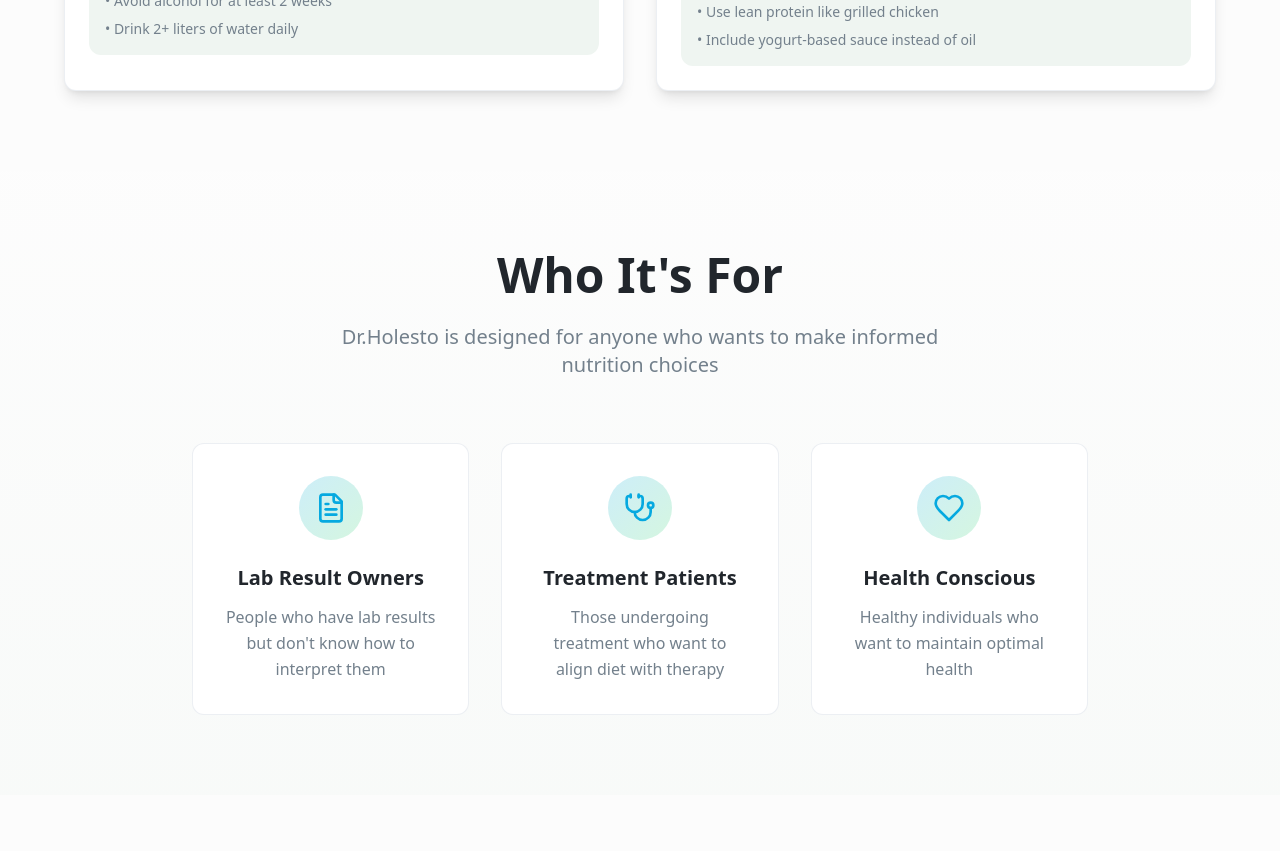
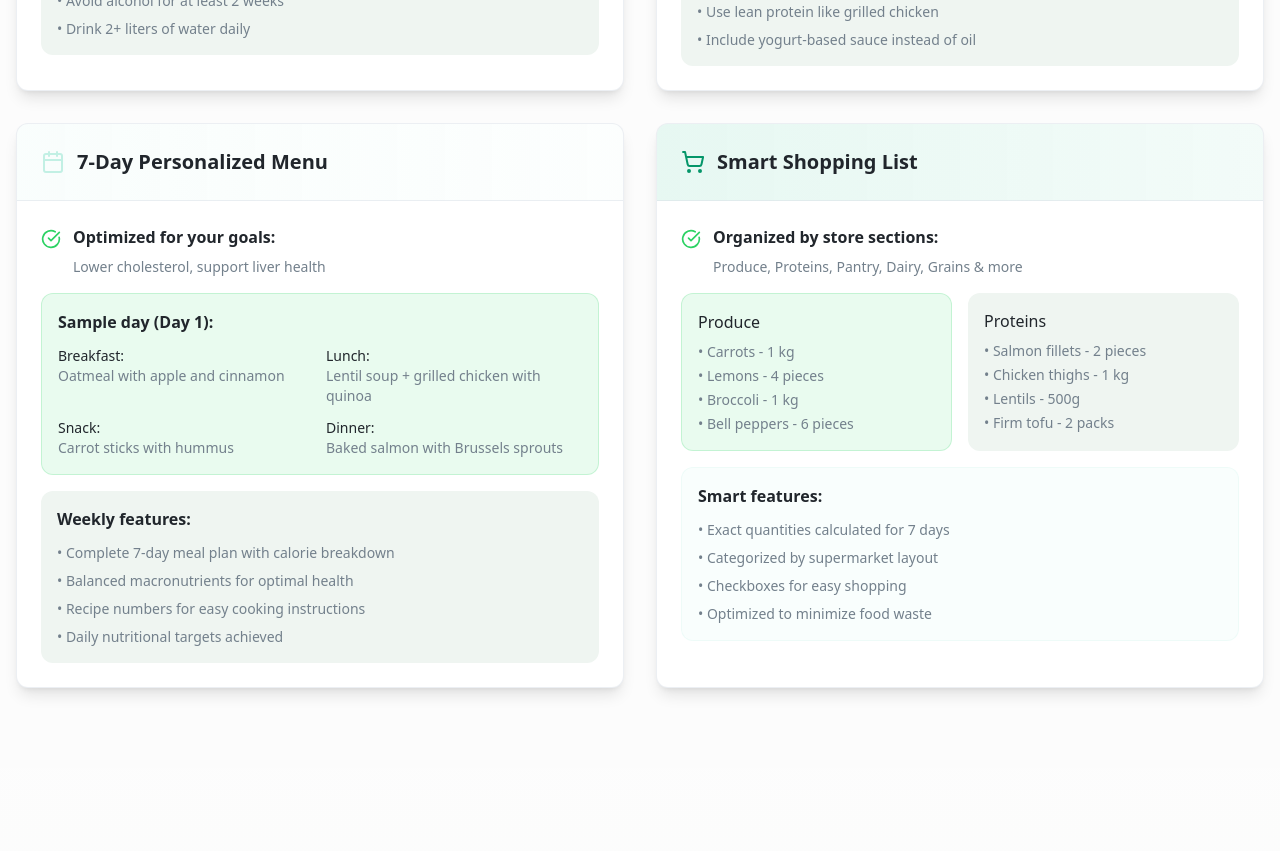
Before and after one commit to realcomp/blood-to-body-guide, a React (Vite) app: page / in a window 1280 px wide. Shown: the part 3780-4631 px from the top of the page. Built offline with nearby package versions, Linux system fonts and the light colour scheme.

Commit message:
Add menu and shopping list examples
Add two new examples to the Sample Responses section: a weekly menu and a shopping list.

```diff
--- a/src/components/SampleResponses.tsx
+++ b/src/components/SampleResponses.tsx
@@ -1,4 +1,4 @@
-import { TestTube, UtensilsCrossed, AlertTriangle, CheckCircle } from "lucide-react";
+import { TestTube, UtensilsCrossed, AlertTriangle, CheckCircle, Calendar, ShoppingCart } from "lucide-react";
 
 const SampleResponses = () => {
   return (
@@ -13,7 +13,7 @@ const SampleResponses = () => {
           </p>
         </div>
 
-        <div className="grid grid-cols-1 lg:grid-cols-2 gap-8 max-w-6xl mx-auto">
+        <div className="grid grid-cols-1 lg:grid-cols-2 gap-8 max-w-7xl mx-auto">
           {/* Blood Test Analysis */}
           <div className="bg-card rounded-xl border border-border/50 overflow-hidden shadow-lg">
             <div className="p-6 bg-gradient-to-r from-primary/10 to-primary/5 border-b border-border/50">
@@ -98,6 +98,112 @@ const SampleResponses = () => {
               </div>
             </div>
           </div>
+
+          {/* Weekly Menu */}
+          <div className="bg-card rounded-xl border border-border/50 overflow-hidden shadow-lg">
+            <div className="p-6 bg-gradient-to-r from-accent/10 to-accent/5 border-b border-border/50">
+              <div className="flex items-center gap-3">
+                <Calendar className="w-6 h-6 text-accent" />
+                <h3 className="text-xl font-semibold text-foreground">7-Day Personalized Menu</h3>
+              </div>
+            </div>
+            <div className="p-6 space-y-6">
+              <div className="space-y-4">
+                <div className="flex items-start gap-3">
+                  <CheckCircle className="w-5 h-5 text-success mt-1" />
+                  <div>
+                    <h4 className="font-semibold text-foreground mb-2">Optimized for your goals:</h4>
+                    <p className="text-sm text-muted-foreground">Lower cholesterol, support liver health</p>
+                  </div>
+                </div>
+
+                <div className="bg-success/10 rounded-lg p-4 border border-success/20">
+                  <h4 className="font-semibold text-foreground mb-3">Sample day (Day 1):</h4>
+                  <div className="grid grid-cols-2 gap-3 text-sm">
+                    <div>
+                      <span className="font-medium text-foreground">Breakfast:</span>
+                      <p className="text-muted-foreground">Oatmeal with apple and cinnamon</p>
+                    </div>
+                    <div>
+                      <span className="font-medium text-foreground">Lunch:</span>
+                      <p className="text-muted-foreground">Lentil soup + grilled chicken with quinoa</p>
+                    </div>
+                    <div>
+                      <span className="font-medium text-foreground">Snack:</span>
+                      <p className="text-muted-foreground">Carrot sticks with hummus</p>
+                    </div>
+                    <div>
+                      <span className="font-medium text-foreground">Dinner:</span>
+                      <p className="text-muted-foreground">Baked salmon with Brussels sprouts</p>
+                    </div>
+                  </div>
+                </div>
+
+                <div className="bg-secondary-soft rounded-lg p-4">
+                  <h4 className="font-semibold text-foreground mb-3">Weekly features:</h4>
+                  <ul className="space-y-2 text-sm text-muted-foreground">
+                    <li>• Complete 7-day meal plan with calorie breakdown</li>
+                    <li>• Balanced macronutrients for optimal health</li>
+                    <li>• Recipe numbers for easy cooking instructions</li>
+                    <li>• Daily nutritional targets achieved</li>
+                  </ul>
+                </div>
+              </div>
+            </div>
+          </div>
+
+          {/* Shopping List */}
+          <div className="bg-card rounded-xl border border-border/50 overflow-hidden shadow-lg">
+            <div className="p-6 bg-gradient-to-r from-emerald-500/10 to-emerald-500/5 border-b border-border/50">
+              <div className="flex items-center gap-3">
+                <ShoppingCart className="w-6 h-6 text-emerald-600" />
+                <h3 className="text-xl font-semibold text-foreground">Smart Shopping List</h3>
+              </div>
+            </div>
+            <div className="p-6 space-y-6">
+              <div className="space-y-4">
+                <div className="flex items-start gap-3">
+                  <CheckCircle className="w-5 h-5 text-success mt-1" />
+                  <div>
+                    <h4 className="font-semibold text-foreground mb-2">Organized by store sections:</h4>
+                    <p className="text-sm text-muted-foreground">Produce, Proteins, Pantry, Dairy, Grains & more</p>
+                  </div>
+                </div>
+
+                <div className="grid grid-cols-1 sm:grid-cols-2 gap-4">
+                  <div className="bg-success/10 rounded-lg p-4 border border-success/20">
+                    <h5 className="font-medium text-foreground mb-2">Produce</h5>
+                    <ul className="space-y-1 text-sm text-muted-foreground">
+                      <li>• Carrots - 1 kg</li>
+                      <li>• Lemons - 4 pieces</li>
+                      <li>• Broccoli - 1 kg</li>
+                      <li>• Bell peppers - 6 pieces</li>
+                    </ul>
+                  </div>
+
+                  <div className="bg-secondary-soft rounded-lg p-4">
+                    <h5 className="font-medium text-foreground mb-2">Proteins</h5>
+                    <ul className="space-y-1 text-sm text-muted-foreground">
+                      <li>• Salmon fillets - 2 pieces</li>
+                      <li>• Chicken thighs - 1 kg</li>
+                      <li>• Lentils - 500g</li>
+                      <li>• Firm tofu - 2 packs</li>
+                    </ul>
+                  </div>
+                </div>
+
+                <div className="bg-accent/10 rounded-lg p-4 border border-accent/20">
+                  <h4 className="font-semibold text-foreground mb-3">Smart features:</h4>
+                  <ul className="space-y-2 text-sm text-muted-foreground">
+                    <li>• Exact quantities calculated for 7 days</li>
+                    <li>• Categorized by supermarket layout</li>
+                    <li>• Checkboxes for easy shopping</li>
+                    <li>• Optimized to minimize food waste</li>
+                  </ul>
+                </div>
+              </div>
+            </div>
+          </div>
         </div>
       </div>
     </section>
```
